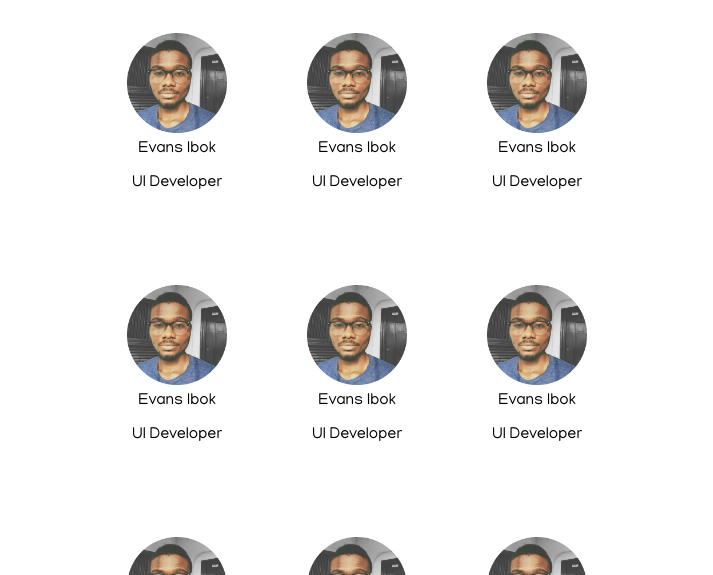
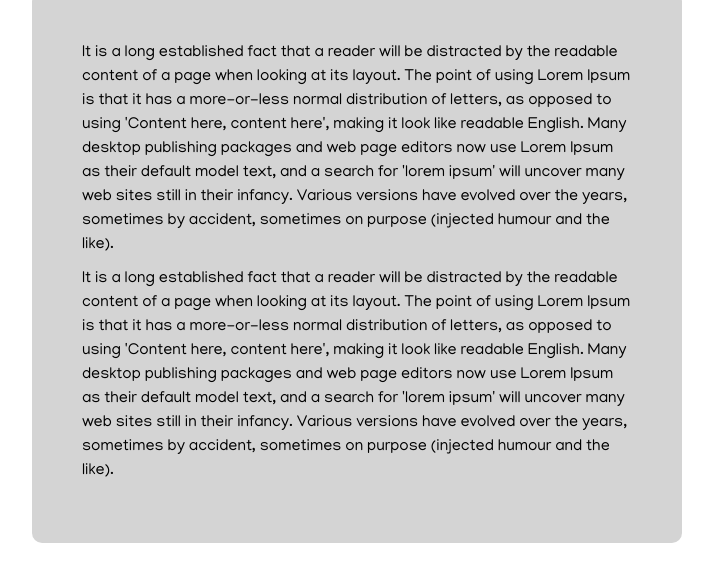
Before and after one commit to Build-Week-Pintereach-1/Marketing-page-Evans, a plain HTML site: page about.html in a window 1280 px wide. Shown: the part 91-666 px from the top of the page, without its empty margins (283-996 px from the left). Drawn offline with nearby package versions, Linux system fonts and the light colour scheme.

Commit message:
added the our story section to about page desktop view

```diff
--- a/about.html
+++ b/about.html
@@ -48,6 +48,23 @@
 
         <section class="our-story">
             <h2>Our Story</h2>
+
+            <div class="about-content">
+                <p>It is a long established fact that a reader will be distracted by the readable content of a page when looking at its
+                layout. The point of using Lorem Ipsum is that it has a more-or-less normal distribution of letters, as opposed to using
+                'Content here, content here', making it look like readable English. Many desktop publishing packages and web page
+                editors now use Lorem Ipsum as their default model text, and a search for 'lorem ipsum' will uncover many web sites
+                still in their infancy. Various versions have evolved over the years, sometimes by accident, sometimes on purpose
+                (injected humour and the like).
+                </p>
+
+                <p>It is a long established fact that a reader will be distracted by the readable content of a page when looking at its
+                layout. The point of using Lorem Ipsum is that it has a more-or-less normal distribution of letters, as opposed to using
+                'Content here, content here', making it look like readable English. Many desktop publishing packages and web page
+                editors now use Lorem Ipsum as their default model text, and a search for 'lorem ipsum' will uncover many web sites
+                still in their infancy. Various versions have evolved over the years, sometimes by accident, sometimes on purpose
+                (injected humour and the like).
+                </p>
 
         </section>
 
--- a/less/about-home.less
+++ b/less/about-home.less
@@ -15,6 +15,15 @@
 
   h2 {
     .section-h2();
+  }
+
+  .about-content {
+      background: rgb(212, 212, 212);
+      width: 650px;
+      padding: 5em;
+      border-radius: 1em;
+      margin-top: 4em;
+      margin-bottom: 4em;
   }
 }
 
```
Also changed, not shown: index.html (+1 -1 lines), less/navigation.less (+1 -6 lines), css/about.css.
